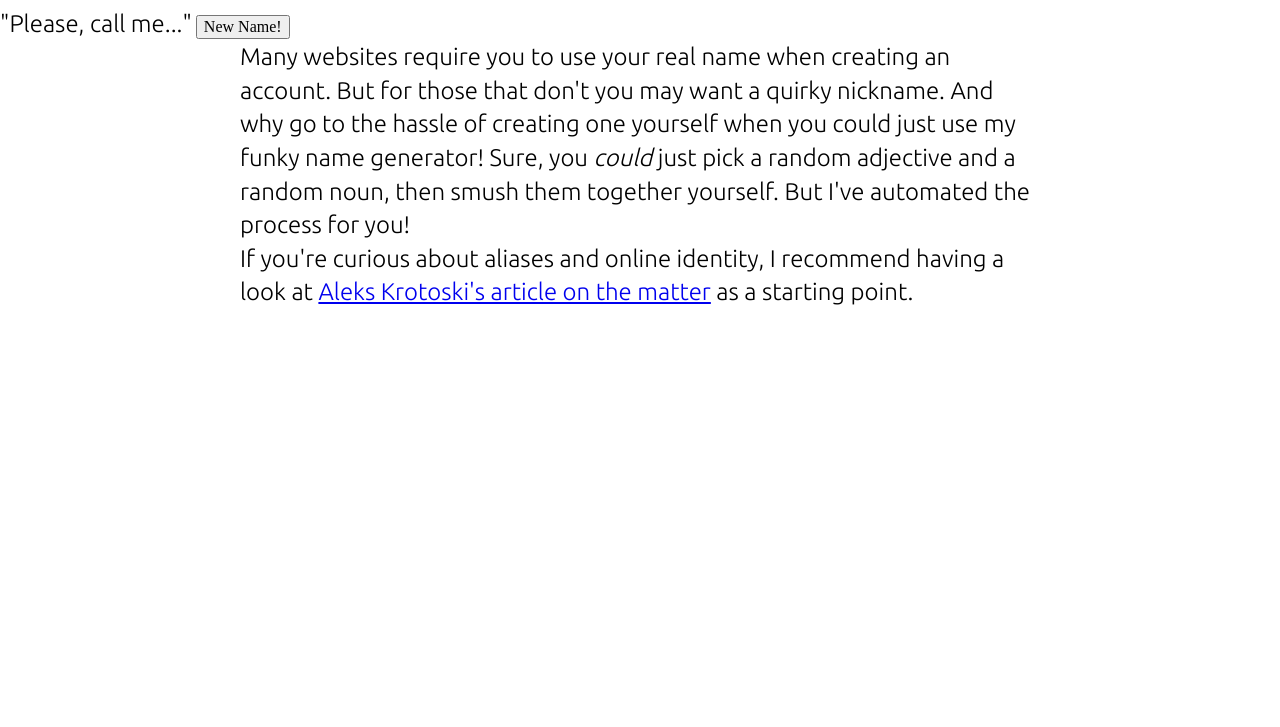
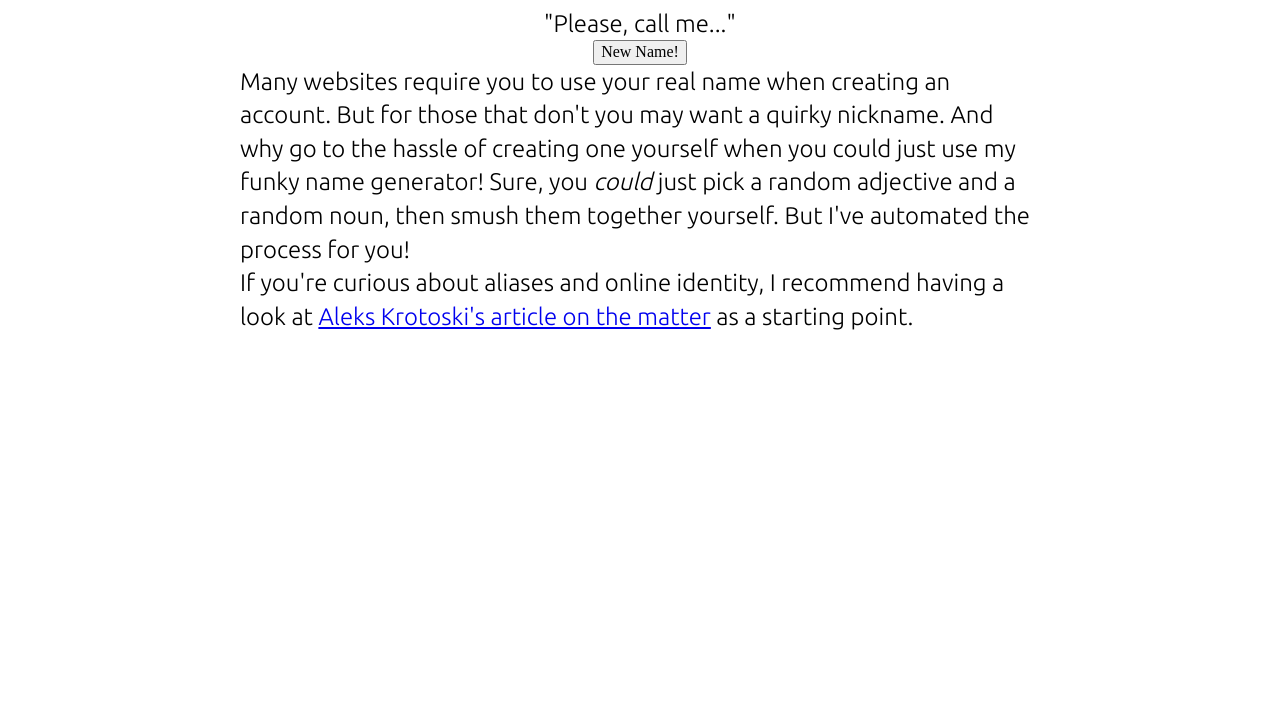
Before and after one commit to jmalk/alias-generator, a plain HTML site: page index.html in a window 1280 px wide. Shown: the part 73-800 px from the top of the page. Drawn offline with nearby package versions, Linux system fonts and the light colour scheme.

Commit message:
Center the prompt/alias and refresh button

```diff
--- a/style.css
+++ b/style.css
@@ -26,5 +26,10 @@ p {
 }
 
 #alias {
-    display: inline;
+    text-align: center;
 }
+
+button {
+    display: block;
+    margin: 0 auto;
+}
```
